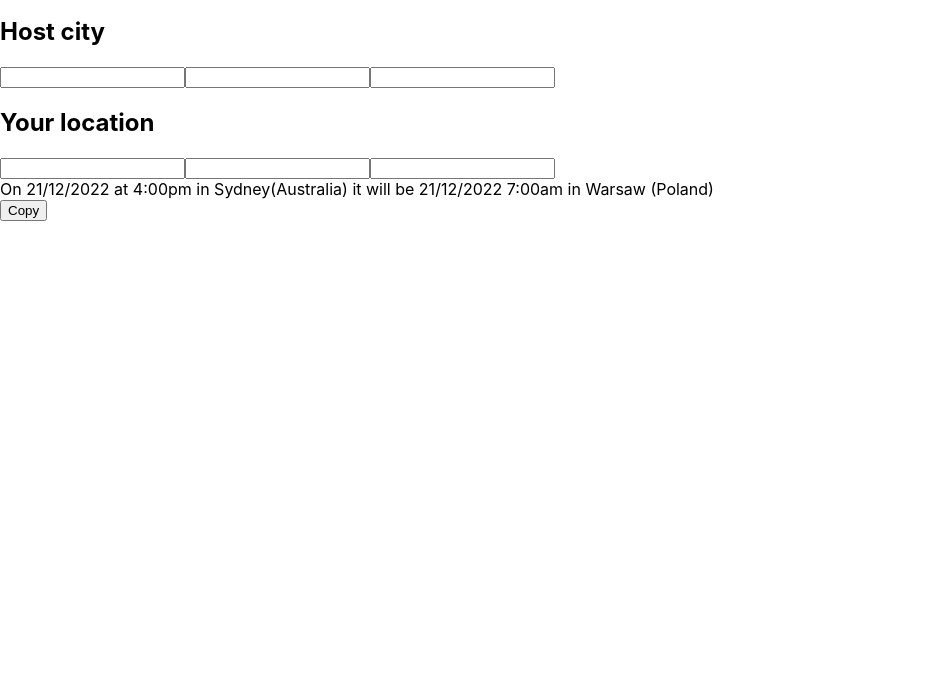
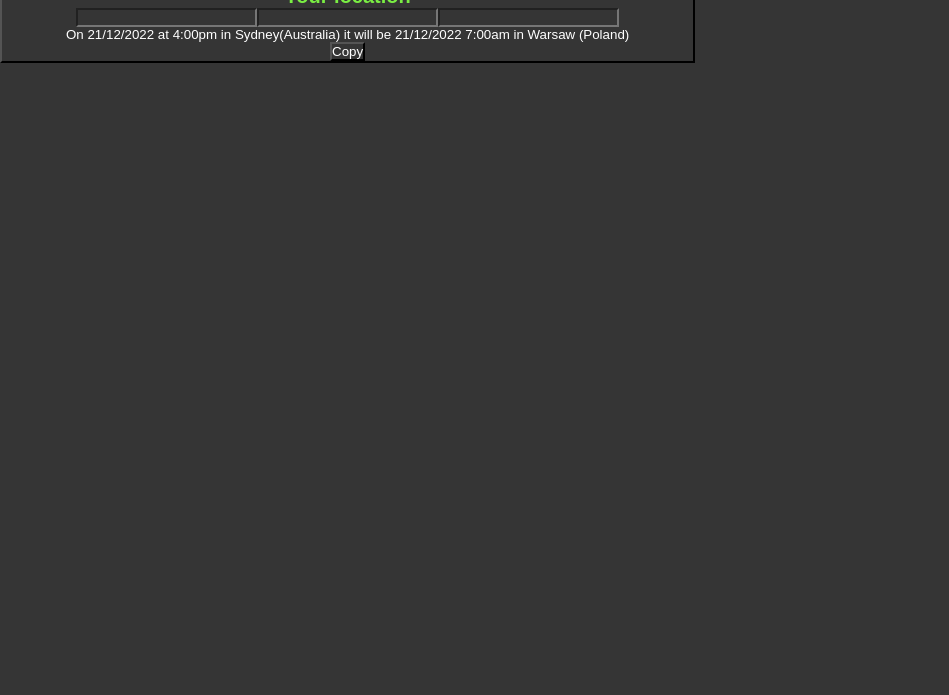
Before and after one commit to TatianaMoseeva/timechecker, a React app: page / in a window 1280 px wide. Shown: the part 105-800 px from the top of the page, without its empty margins (0-949 px from the left). Built offline with nearby package versions, Linux system fonts and the light colour scheme.

Commit message:
install and test sass and bootstrap modules

```diff
--- a/package.json
+++ b/package.json
@@ -6,7 +6,9 @@
     "@testing-library/jest-dom": "^5.16.5",
     "@testing-library/react": "^13.4.0",
     "@testing-library/user-event": "^13.5.0",
+    "bootstrap": "^5.2.3",
     "react": "^18.2.0",
+    "react-bootstrap": "^2.7.0",
     "react-dom": "^18.2.0",
     "react-scripts": "5.0.1",
     "web-vitals": "^2.1.4"
@@ -34,5 +36,8 @@
       "last 1 firefox version",
       "last 1 safari version"
     ]
+  },
+  "devDependencies": {
+    "sass": "^1.57.1"
   }
 }
--- a/src/components/app/App.js
+++ b/src/components/app/App.js
@@ -1,9 +1,10 @@
 
-import './App.css';
+import Container from 'react-bootstrap/Button';
+import './App.scss';
 
 function App() {
 
-  return <div className="container">
+  return <Container>
             <header className="header">
                 <h1 className="header__title">What time is the meeting?</h1>
                 <div className="header__deskr">Plan your participation in international meetings. Check what time it will be in your area when the meeting takes place</div>
@@ -28,7 +29,7 @@ function App() {
                     <button className="msg__btn">Copy</button>
                 </div>
             </aside>
-        </div>
+        </Container>
 
 
 }
--- /dev/null
+++ b/src/components/app/App.scss
@@ -0,0 +1,15 @@
+* {
+    font-family: 'Noto Sans Regular', sans-serif;
+    margin: 0;
+    padding: 0;
+    box-sizing: border-box;
+    scroll-behavior: smooth;
+    background-color: #353535;
+    color: #fff;
+}
+
+h1, h2, h3 {
+    margin: 0;
+    padding: 0;
+    color: #7AEE43;
+}
--- a/src/index.css
+++ b/src/index.css
@@ -1,4 +1,4 @@
-body {
+/* body {
   margin: 0;
   font-family: -apple-system, BlinkMacSystemFont, 'Segoe UI', 'Roboto', 'Oxygen',
     'Ubuntu', 'Cantarell', 'Fira Sans', 'Droid Sans', 'Helvetica Neue',
@@ -10,4 +10,4 @@ body {
 code {
   font-family: source-code-pro, Menlo, Monaco, Consolas, 'Courier New',
     monospace;
-}
+} */
```
Also changed, not shown: 1 other file.
